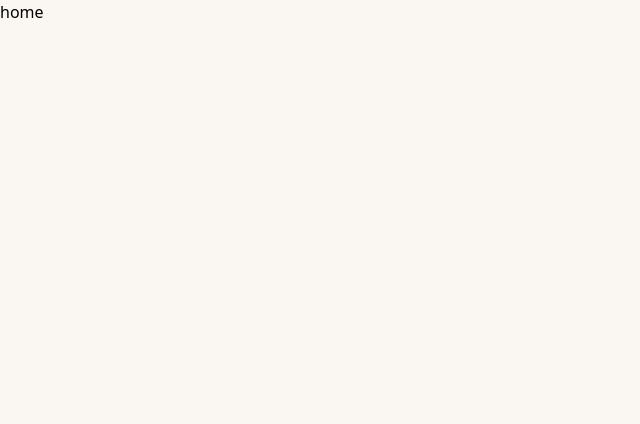
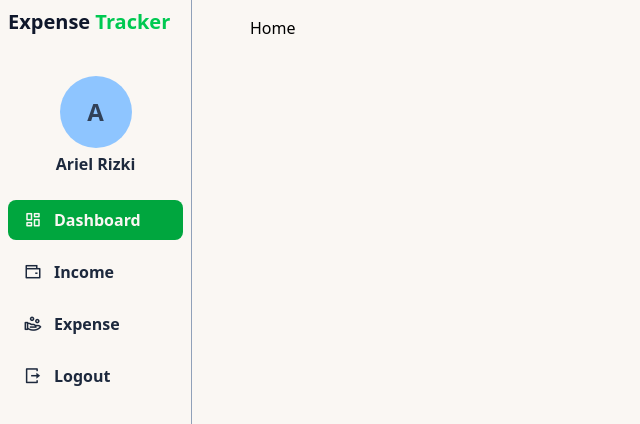
Before and after one commit to Glenn-Rhee/money-tracker, a Next.js app: page / in a window 1280 px wide. Shown: the top 424 px of the page, without its empty margins (0-640 px from the left). Built offline with nearby package versions, Linux system fonts and the light colour scheme.

Commit message:
feat: added navbar desktop and mobile

```diff
--- a/package.json
+++ b/package.json
@@ -10,10 +10,12 @@
   },
   "dependencies": {
     "clsx": "^2.1.1",
+    "framer-motion": "^12.23.12",
     "next": "15.4.5",
     "react": "19.1.0",
     "react-dom": "19.1.0",
-    "remixicon": "^4.6.0"
+    "remixicon": "^4.6.0",
+    "zustand": "^5.0.7"
   },
   "devDependencies": {
     "@eslint/eslintrc": "^3",
--- /dev/null
+++ b/src/app/expense/page.tsx
@@ -0,0 +1,7 @@
+export default function ExpensePage() {
+  return (
+    <div>
+      <h1>Expense</h1>
+    </div>
+  );
+}
--- a/src/app/globals.css
+++ b/src/app/globals.css
@@ -10,3 +10,9 @@
 body {
     background-color: #FAF7F3;
 }
+
+ @media (width >= 64rem /* 1024px */) {
+    .my-container {
+        margin-left: 250px;
+    }
+ }
--- /dev/null
+++ b/src/app/income/page.tsx
@@ -0,0 +1,7 @@
+export default function IncomePage() {
+  return (
+    <div>
+      <h1>Income</h1>
+    </div>
+  );
+}
--- a/src/app/layout.tsx
+++ b/src/app/layout.tsx
@@ -2,6 +2,7 @@ import type { Metadata, Viewport } from "next";
 import { Geist, Geist_Mono } from "next/font/google";
 import "./globals.css";
 import "remixicon/fonts/remixicon.css";
+import Navbar from "@/components/Navbar";
 
 const geistSans = Geist({
   variable: "--font-geist-sans",
@@ -27,11 +28,6 @@ export const metadata: Metadata = {
     "MoneyTracker helps you record your daily income and expenses easily, quickly, and securely. Monitor your finances with weekly charts and reports.",
 };
 
-export const viewport: Viewport = {
-  width: "device-width",
-  initialScale: 1.0,
-};
-
 export default function RootLayout({
   children,
 }: Readonly<{
@@ -42,6 +38,7 @@ export default function RootLayout({
       <body
         className={`${geistSans.variable} ${geistMono.variable} antialiased`}
       >
+        <Navbar />
         {children}
       </body>
     </html>
--- a/src/app/page.tsx
+++ b/src/app/page.tsx
@@ -1,7 +1,9 @@
-export default function Home() {
+import Container from "@/components/Container";
+
+export default async function Home() {
   return (
-    <div>
-      <h1>home</h1>
-    </div>
+   <Container>
+    <h1>Home</h1>
+   </Container>
   );
 }
--- /dev/null
+++ b/src/components/Container.tsx
@@ -0,0 +1,16 @@
+import clsx from "clsx";
+import NavbarPhone from "./NavbarPhone";
+
+interface ContainerProps {
+  className?: string;
+  children: React.ReactNode;
+}
+export default function Container(props: ContainerProps) {
+  const { className, children } = props;
+  return (
+    <div className={clsx("my-container mt-4", className)}>
+      <NavbarPhone />
+      {children}
+    </div>
+  );
+}
--- /dev/null
+++ b/src/components/Navbar.tsx
@@ -0,0 +1,52 @@
+"use client";
+import { usePathname } from "next/navigation";
+import Items from "./navbar/Items";
+import clsx from "clsx";
+import { useNavbar } from "@/store/useNavbar";
+import { Ref } from "react";
+
+interface NavbarProps {
+  isForMobile?: boolean;
+  ref?: Ref<HTMLElement>;
+}
+
+export default function Navbar(props: NavbarProps) {
+  const { isForMobile, ref } = props;
+  const { setIsOpen } = useNavbar();
+  const pathname = usePathname();
+  if (pathname.includes("/auth")) return null;
+  return (
+    <nav
+      ref={ref}
+      className={clsx(
+        "fixed top-0 py-2 px-2 z-30 left-0 bottom-0 border-r bg-white-primary border-slate-400 w-[15%] max-w-[250px]",
+        {
+          "hidden lg:block": !isForMobile,
+          "block w-[200px]": isForMobile,
+        }
+      )}
+    >
+      {isForMobile ? (
+        <button
+          onClick={() => setIsOpen(false)}
+          className="block mx-auto cursor-pointer justify-center text-center text-slate-800 text-2xl"
+        >
+          <i className="ri-close-large-line"></i>
+        </button>
+      ) : (
+        <h1 className="font-bold text-xl text-slate-900">
+          Expense <span className="text-green-500">Tracker</span>
+        </h1>
+      )}
+      <div className="mt-10">
+        <div className="flex flex-col items-center">
+          <div className="aspect-square w-18 h-18 flex items-center justify-center rounded-full bg-blue-300 text-slate-700 font-semibold text-2xl">
+            A
+          </div>
+          <span className="font-semibold text-slate-800 mt-1">Ariel Rizki</span>
+        </div>
+        <Items />
+      </div>
+    </nav>
+  );
+}
--- /dev/null
+++ b/src/components/NavbarPhone.tsx
@@ -0,0 +1,59 @@
+"use client";
+import Navbar from "./Navbar";
+import { useNavbar } from "@/store/useNavbar";
+import { motion } from "framer-motion";
+import { useCallback, useEffect, useRef } from "react";
+
+export default function NavbarPhone() {
+  const { isOpen, setIsOpen } = useNavbar();
+  const navbarRef = useRef<HTMLElement>(null);
+  const handleClickOutside = useCallback(
+    (e: MouseEvent) => {
+      if (navbarRef.current && !navbarRef.current.contains(e.target as Node)) {
+        setIsOpen(false);
+      }
+    },
+    [setIsOpen]
+  );
+
+  useEffect(() => {
+    document.addEventListener("mousedown", handleClickOutside);
+    return () => {
+      document.removeEventListener("mousedown", handleClickOutside);
+    };
+  }, [handleClickOutside]);
+
+  return (
+    <>
+      <nav className="lg:hidden fixed top-0 text-2xl right-0 left-0 flex justify-between items-center px-3 py-2 bg-mypink-100 z-10">
+        <button className="cursor-pointer" onClick={() => setIsOpen(true)}>
+          <i className="ri-menu-2-line"></i>
+        </button>
+        <h1 className="font-bold text-xl text-slate-900">
+          Expense <span className="text-green-500">Tracker</span>
+        </h1>
+      </nav>
+      <motion.div
+        variants={{
+          show: {
+            x: 0,
+            opacity: 1,
+          },
+          hide: {
+            x: -120,
+            opacity: 0,
+          },
+        }}
+        initial={{ x: -40, opacity: 0 }}
+        animate={isOpen ? "show" : "hide"}
+        transition={{
+          duration: 0.4,
+          ease: "easeOut",
+          delay: 0,
+        }}
+      >
+        <Navbar isForMobile ref={navbarRef} />
+      </motion.div>
+    </>
+  );
+}
--- /dev/null
+++ b/src/components/navbar/Items.tsx
@@ -0,0 +1,48 @@
+import clsx from "clsx";
+import Link from "next/link";
+import { usePathname } from "next/navigation";
+
+export default function Items() {
+  const pathname = usePathname();
+  const itemsNavbar = [
+    {
+      href: "/",
+      title: "Dashboard",
+      icon: "ri-dashboard-line",
+    },
+    {
+      href: "/income",
+      title: "Income",
+      icon: "ri-wallet-line",
+    },
+    {
+      href: "/expense",
+      title: "Expense",
+      icon: "ri-hand-coin-line",
+    },
+  ];
+
+  return (
+    <ul className="mt-6 flex flex-col gap-y-3">
+      {itemsNavbar.map((item) => (
+        <Link key={item.href} href={item.href}>
+          <li
+            className={clsx(
+              "w-full py-1.5 text-slate-800 gap-x-3 text-lg ps-4 rounded-lg flex items-center",
+              {
+                "bg-green-600 text-white-primary": item.href === pathname,
+              }
+            )}
+          >
+            <i className={item.icon}></i>
+            <span className="text-base font-semibold">{item.title}</span>
+          </li>
+        </Link>
+      ))}
+      <button className="w-full cursor-pointer py-1.5 text-slate-800 gap-x-3 text-lg ps-4 rounded-lg flex items-center">
+        <i className="ri-logout-box-r-line"></i>
+        <span className="text-base font-semibold">Logout</span>
+      </button>
+    </ul>
+  );
+}
--- /dev/null
+++ b/src/store/useNavbar.ts
@@ -0,0 +1,13 @@
+import { create } from "zustand";
+
+interface UseNavbar {
+  isOpen: boolean;
+  setIsOpen: (v: boolean) => void;
+}
+
+export const useNavbar = create<UseNavbar>((set) => ({
+  isOpen: false,
+  setIsOpen(v) {
+    set({ isOpen: v });
+  },
+}));
```
Also changed, not shown: 1 other file (tests, documents, lock files or other folders).
